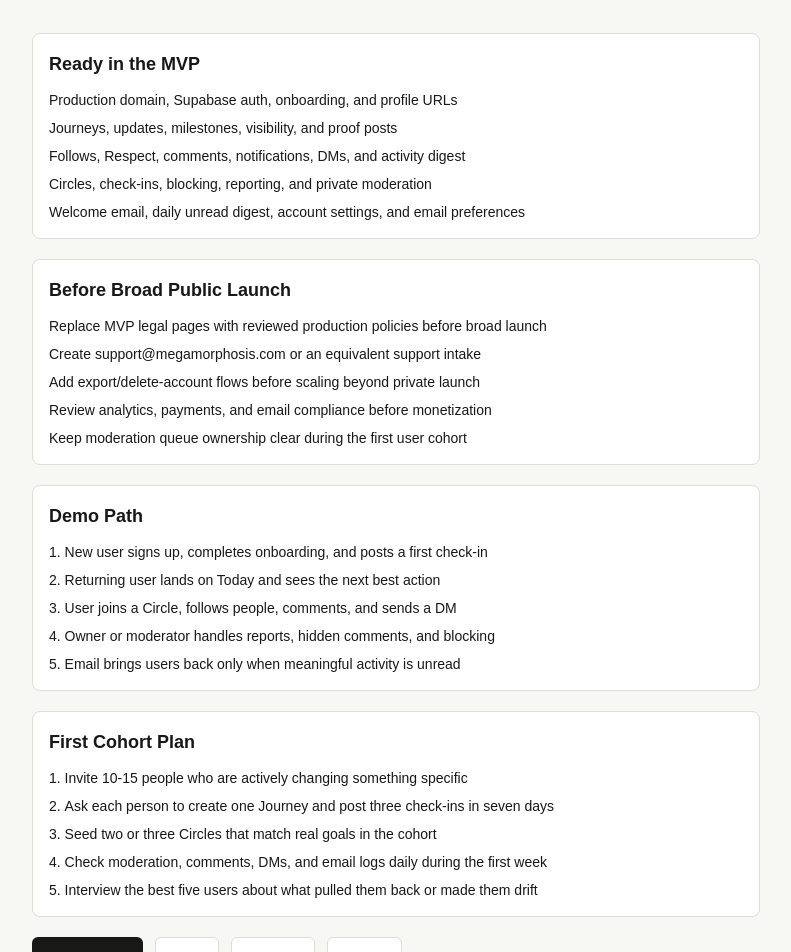
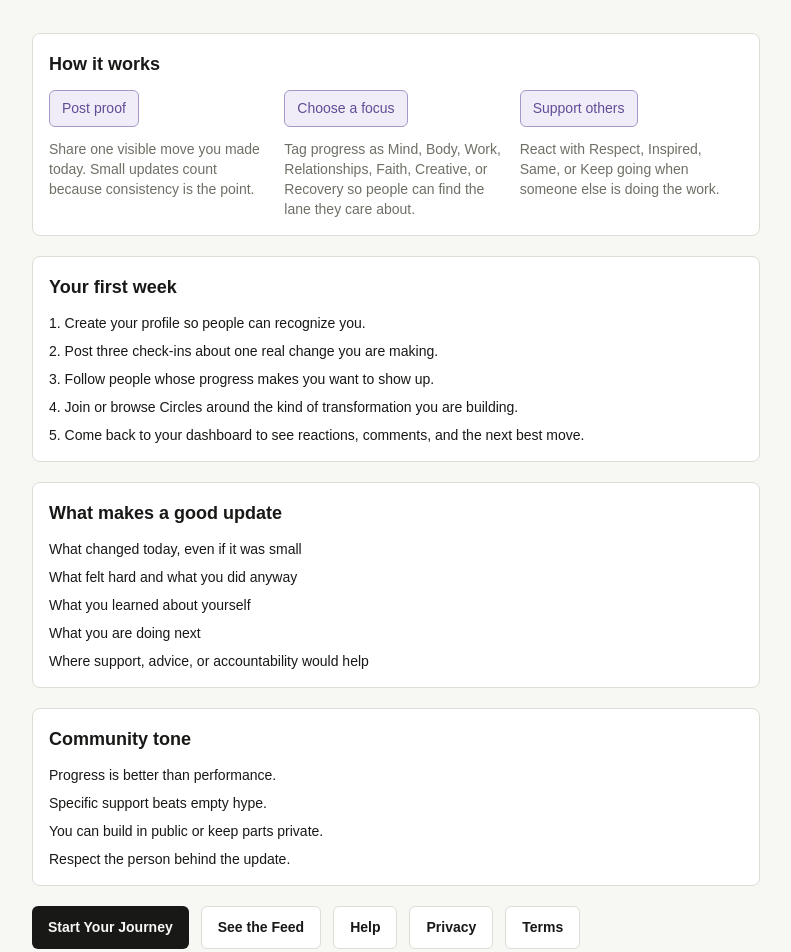
Before and after one commit to stephenmichaelkrenz/megamorphosis, a Next.js app: page /launch in a window 1280 px wide. Shown: the part 180-1132 px from the top of the page, without its empty margins (244-1035 px from the left). Built offline with nearby package versions, Linux system fonts and the light colour scheme; no server answers.

Commit message:
Make launch page user-facing

```diff
--- a/app/launch/page.tsx
+++ b/app/launch/page.tsx
@@ -2,95 +2,110 @@ import type { Metadata } from "next";
 import Link from "next/link";
 
 export const metadata: Metadata = {
-  title: "Launch Status",
-  description: "Megamorphosis launch-readiness notes.",
+  title: "Start Here",
+  description:
+    "Start using Megamorphosis to share progress, find support, and build visible momentum.",
   alternates: {
     canonical: "/launch",
   },
 };
 
-const readyItems = [
-  "Production domain, Supabase auth, onboarding, and profile URLs",
-  "Journeys, updates, milestones, visibility, and proof posts",
-  "Follows, Respect, comments, notifications, DMs, and activity digest",
-  "Circles, check-ins, blocking, reporting, and private moderation",
-  "Welcome email, daily unread digest, account settings, and email preferences",
+const momentumLoops = [
+  {
+    label: "Post proof",
+    body: "Share one visible move you made today. Small updates count because consistency is the point.",
+  },
+  {
+    label: "Choose a focus",
+    body: "Tag progress as Mind, Body, Work, Relationships, Faith, Creative, or Recovery so people can find the lane they care about.",
+  },
+  {
+    label: "Support others",
+    body: "React with Respect, Inspired, Same, or Keep going when someone else is doing the work.",
+  },
 ];
 
-const remainingItems = [
-  "Replace MVP legal pages with reviewed production policies before broad launch",
-  "Create support@megamorphosis.com or an equivalent support intake",
-  "Add export/delete-account flows before scaling beyond private launch",
-  "Review analytics, payments, and email compliance before monetization",
-  "Keep moderation queue ownership clear during the first user cohort",
+const firstWeekSteps = [
+  "Create your profile so people can recognize you.",
+  "Post three check-ins about one real change you are making.",
+  "Follow people whose progress makes you want to show up.",
+  "Join or browse Circles around the kind of transformation you are building.",
+  "Come back to your dashboard to see reactions, comments, and the next best move.",
 ];
 
-const demoBeats = [
-  "New user signs up, completes onboarding, and posts a first check-in",
-  "Returning user lands on Today and sees the next best action",
-  "User joins a Circle, follows people, comments, and sends a DM",
-  "Owner or moderator handles reports, hidden comments, and blocking",
-  "Email brings users back only when meaningful activity is unread",
+const goodUpdates = [
+  "What changed today, even if it was small",
+  "What felt hard and what you did anyway",
+  "What you learned about yourself",
+  "What you are doing next",
+  "Where support, advice, or accountability would help",
 ];
 
-const cohortSteps = [
-  "Invite 10-15 people who are actively changing something specific",
-  "Ask each person to create one Journey and post three check-ins in seven days",
-  "Seed two or three Circles that match real goals in the cohort",
-  "Check moderation, comments, DMs, and email logs daily during the first week",
-  "Interview the best five users about what pulled them back or made them drift",
+const communityPromises = [
+  "Progress is better than performance.",
+  "Specific support beats empty hype.",
+  "You can build in public or keep parts private.",
+  "Respect the person behind the update.",
 ];
 
 export default function LaunchPage() {
   return (
     <main className="page-shell">
       <section className="mb-8">
-        <h1 className="text-3xl font-bold">Private Launch Readiness</h1>
+        <h1 className="text-3xl font-bold">Start building visible momentum</h1>
         <p className="muted mt-2">
-          A founder-facing snapshot of what is ready, what still needs care, and
-          how to demo Megamorphosis clearly.
+          Megamorphosis is for people actively changing something in their life
+          and willing to share proof of the work as it happens.
         </p>
       </section>
 
       <section className="panel mb-5">
-        <h2 className="mb-3 text-lg font-semibold">Ready in the MVP</h2>
+        <h2 className="mb-3 text-lg font-semibold">How it works</h2>
+        <div className="grid gap-3 sm:grid-cols-3">
+          {momentumLoops.map((item) => (
+            <div key={item.label}>
+              <span className="metric-pill metric-pill-proof text-xs">
+                {item.label}
+              </span>
+              <p className="muted mt-3 text-sm">{item.body}</p>
+            </div>
+          ))}
+        </div>
+      </section>
+
+      <section className="panel mb-5">
+        <h2 className="mb-3 text-lg font-semibold">Your first week</h2>
+        <ol className="list-inside list-decimal space-y-2 text-sm">
+          {firstWeekSteps.map((item) => (
+            <li key={item}>{item}</li>
+          ))}
+        </ol>
+      </section>
+
+      <section className="panel mb-5">
+        <h2 className="mb-3 text-lg font-semibold">What makes a good update</h2>
         <ul className="space-y-2 text-sm">
-          {readyItems.map((item) => (
+          {goodUpdates.map((item) => (
             <li key={item}>{item}</li>
           ))}
         </ul>
       </section>
 
       <section className="panel mb-5">
-        <h2 className="mb-3 text-lg font-semibold">Before Broad Public Launch</h2>
+        <h2 className="mb-3 text-lg font-semibold">Community tone</h2>
         <ul className="space-y-2 text-sm">
-          {remainingItems.map((item) => (
+          {communityPromises.map((item) => (
             <li key={item}>{item}</li>
           ))}
         </ul>
       </section>
 
-      <section className="panel mb-5">
-        <h2 className="mb-3 text-lg font-semibold">Demo Path</h2>
-        <ol className="list-inside list-decimal space-y-2 text-sm">
-          {demoBeats.map((item) => (
-            <li key={item}>{item}</li>
-          ))}
-        </ol>
-      </section>
-
-      <section className="panel mb-5">
-        <h2 className="mb-3 text-lg font-semibold">First Cohort Plan</h2>
-        <ol className="list-inside list-decimal space-y-2 text-sm">
-          {cohortSteps.map((item) => (
-            <li key={item}>{item}</li>
-          ))}
-        </ol>
-      </section>
-
       <div className="flex flex-wrap gap-3">
         <Link href="/auth/signup" className="btn-primary">
-          Test Signup
+          Start Your Journey
+        </Link>
+        <Link href="/" className="btn-secondary">
+          See the Feed
         </Link>
         <Link href="/help" className="btn-secondary">
           Help
--- a/app/layout.tsx
+++ b/app/layout.tsx
@@ -70,7 +70,7 @@ export default function RootLayout({
                 Help
               </Link>
               <Link href="/launch" className="font-medium">
-                Launch
+                Start Here
               </Link>
               <Link href="/privacy" className="font-medium">
                 Privacy
```
